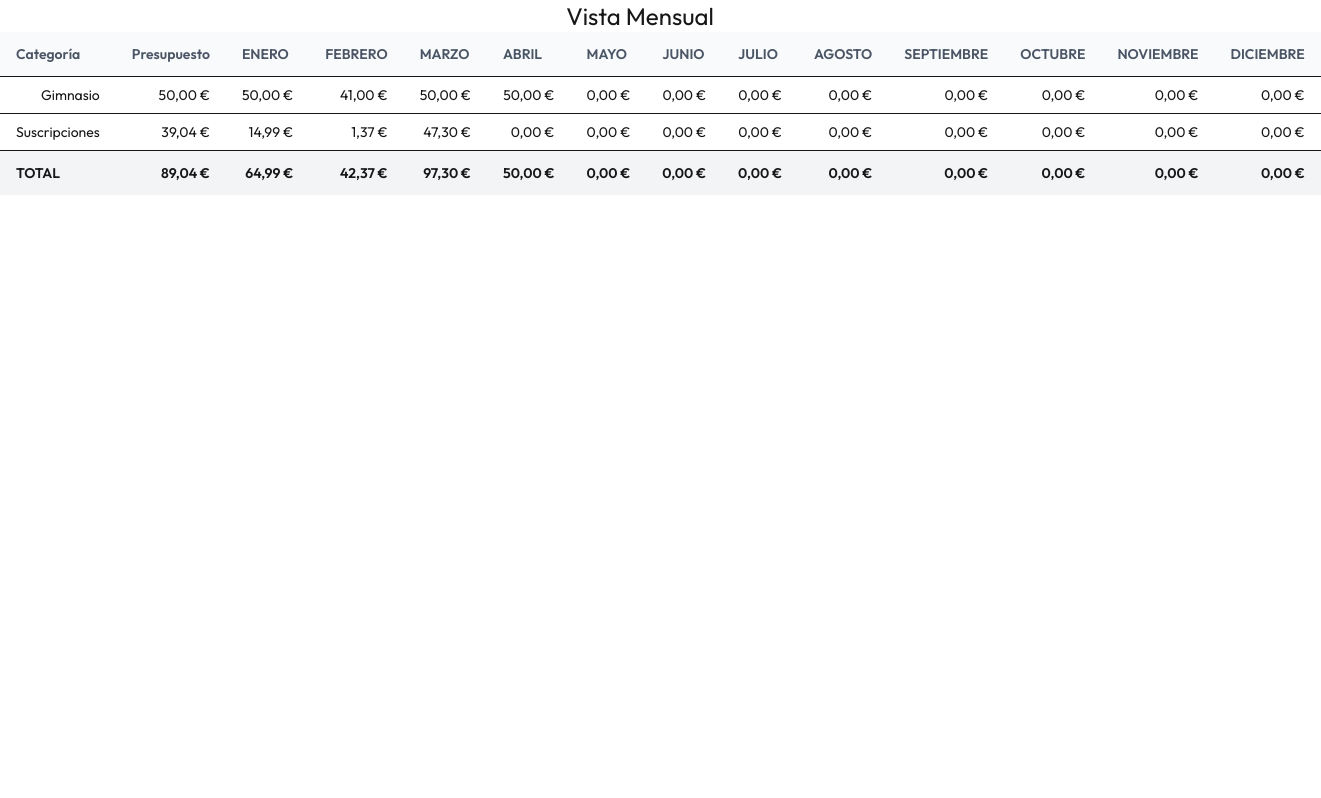
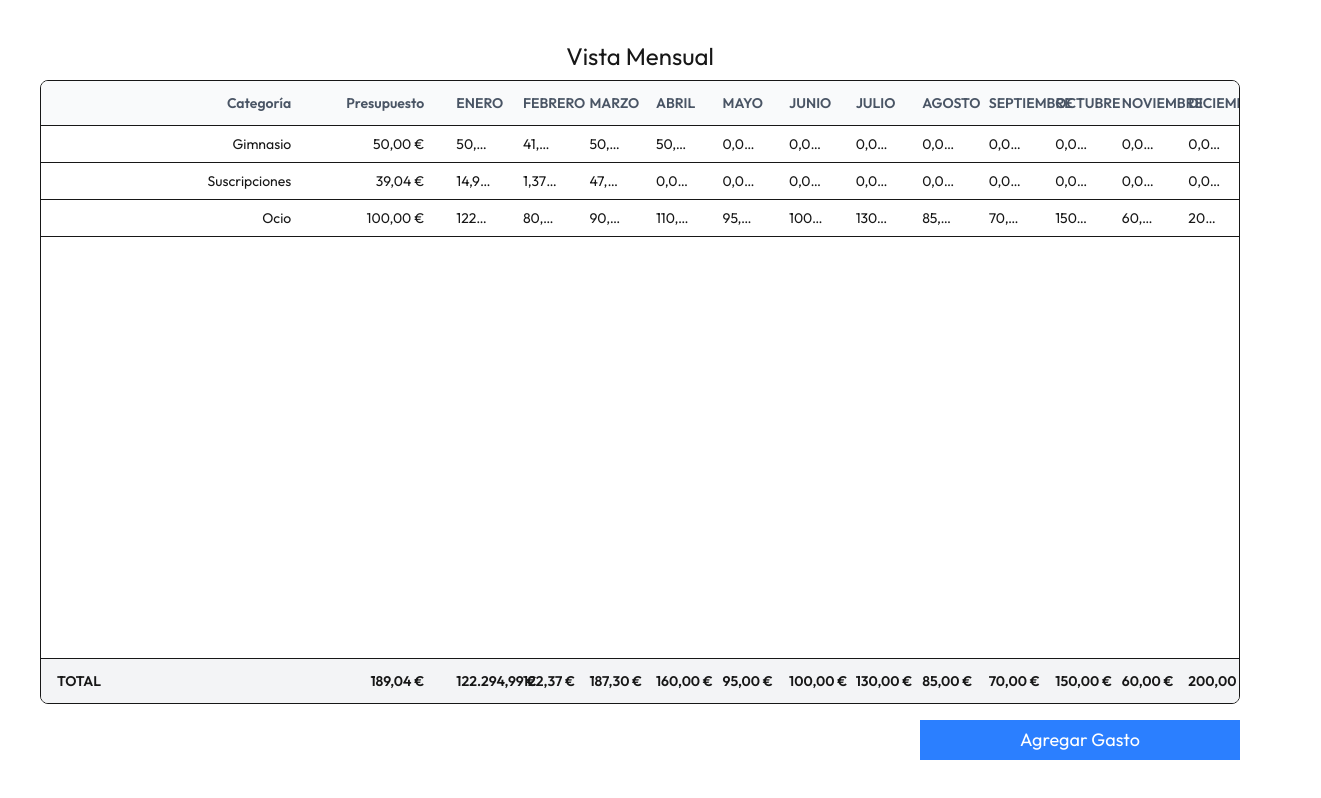
Before and after one commit to DonHonorio/finanzas-frontend, a Next.js app: page /vista-mensual in a window 1280 px wide. Shown: the whole page, 1321 px wide, since content can reach past the window. Built offline with nearby package versions, Linux system fonts and the light colour scheme.

Commit message:
dashboard básico creado sin diseño

```diff
--- a/app/vista-mensual/page.tsx
+++ b/app/vista-mensual/page.tsx
@@ -1,14 +1,28 @@
 import { Dashboard } from "@/components/vista-mensual/dashboard";
 
-export default function page() {
+export default function Page() {
+  return (
+    <div className="h-screen p-10 box-border">
+      <div className="h-full flex flex-col">
 
+        {/* TÍTULO */}
+        <header className="h-10 text-2xl text-center shrink-0">
+          Vista Mensual
+        </header>
 
+        {/* CONTENIDO PRINCIPAL */}
+        <main className="flex-1 overflow-hidden">
+          <Dashboard />
+        </main>
 
-    return (
-        <>
-            <div className="text-2xl text-center">Vista Mensual</div>
+        {/* BOTÓN */}
+        <footer className="h-10 mt-4 flex justify-end shrink-0">
+          <button className="w-80 bg-blue-500 text-white text-lg">
+            Agregar Gasto
+          </button>
+        </footer>
 
-            <Dashboard />
-        </>
-    )
+      </div>
+    </div>
+  );
 }
--- a/components/vista-mensual/dashboard.tsx
+++ b/components/vista-mensual/dashboard.tsx
@@ -10,29 +10,42 @@ import {
 } from '@tanstack/react-table'
 import { CategoryRow, Month } from '@/src/types/dashboard-types'
 import { data } from '@/src/mock-data'
+import { TableBody } from './table-body'
+import { TableFooter } from './table-footer'
+import { TableHeader } from './table-header'
 
-const months: Month[] = [
+export const months: Month[] = [
     'enero', 'febrero', 'marzo', 'abril', 'mayo', 'junio',
     'julio', 'agosto', 'septiembre', 'octubre', 'noviembre', 'diciembre'
 ]
 
-function sumMonth(data: CategoryRow[], month: Month) {
-    return data.reduce((acc, row) => acc + row.months[month], 0)
-}
-
-function sumBudgets(data: CategoryRow[]) {
-    return data.reduce((acc, row) => acc + row.budget, 0)
-}
-
-function formatCurrency(value: number) {
+export function formatCurrency(value: number) {
     return new Intl.NumberFormat('es-ES', {
         style: 'currency',
         currency: 'EUR',
     }).format(value)
 }
 
+export const columnWidths: Record<string, string> = {
+    name: '20%',
+    budget: '10%',
+    enero: '5%',
+    febrero: '5%',
+    marzo: '5%',
+    abril: '5%',
+    mayo: '5%',
+    junio: '5%',
+    julio: '5%',
+    agosto: '5%',
+    septiembre: '5%',
+    octubre: '5%',
+    noviembre: '5%',
+    diciembre: '5%',
+}
+
 
 export function Dashboard() {
+
     const columns = useMemo<ColumnDef<CategoryRow>[]>(() => [
         {
             accessorKey: 'name',
@@ -58,54 +71,23 @@ export function Dashboard() {
     })
 
     return (
-        <table className="w-full border-collapse text-sm">
-            <thead className="bg-gray-50 border-b">
-                {table.getHeaderGroups().map(hg => (
-                    <tr key={hg.id}>
-                        {hg.headers.map(header => (
-                            <th
-                                key={header.id}
-                                className="px-4 py-3 text-left font-semibold text-gray-600"
-                            >
-                                {flexRender(header.column.columnDef.header, header.getContext())}
-                            </th>
-                        ))}
-                    </tr>
-                ))}
-            </thead>
+        <div className="h-full flex flex-col border rounded-lg overflow-hidden">
 
-            <tbody>
-                {table.getRowModel().rows.map(row => (
-                    <tr
-                        key={row.id}
-                        className="border-b hover:bg-gray-50 transition"
-                    >
-                        {row.getVisibleCells().map(cell => (
-                            <td
-                                key={cell.id}
-                                className="px-4 py-2 text-right whitespace-nowrap"
-                            >
-                                {flexRender(cell.column.columnDef.cell, cell.getContext())}
-                            </td>
-                        ))}
-                    </tr>
-                ))}
-            </tbody>
+            {/* HEADER */}
+            <div className="shrink-0">
+                <TableHeader table={table} />
+            </div>
 
-            <tfoot className="bg-gray-100 font-semibold">
-                <tr>
-                    <td className="px-4 py-3 text-left">TOTAL</td>
-                    <td className="px-4 py-3 text-right">
-                        {formatCurrency(sumBudgets(data))}
-                    </td>
-                    {months.map(m => (
-                        <td key={m} className="px-4 py-3 text-right">
-                            {formatCurrency(sumMonth(data, m))}
-                        </td>
-                    ))}
-                </tr>
-            </tfoot>
-        </table>
+            {/* BODY (scrollable) */}
+            <div className="flex-1 overflow-auto">
+                <TableBody table={table} />
+            </div>
 
+            {/* FOOTER (fixed abajo) */}
+            <div className="shrink-0 sticky bottom-0 z-10">
+                <TableFooter table={table} />
+            </div>
+
+        </div>
     )
 }
--- /dev/null
+++ b/components/vista-mensual/table-body.tsx
@@ -0,0 +1,36 @@
+import { flexRender, Table } from "@tanstack/react-table";
+import { columnWidths } from "./dashboard";
+import { CategoryRow } from "@/src/types/dashboard-types";
+
+export function TableBody({ table }: { table: Table<CategoryRow> }) {
+    return (
+        <table className="w-full table-fixed border-collapse text-sm">
+            <colgroup>
+                {table.getAllLeafColumns().map(col => (
+                    <col
+                        key={col.id}
+                        style={{ width: columnWidths[col.id] }}
+                    />
+                ))}
+            </colgroup>
+
+            <tbody>
+                {table.getRowModel().rows.map(row => (
+                    <tr key={row.id} className="border-b hover:bg-gray-50">
+                        {row.getVisibleCells().map(cell => (
+                            <td
+                                key={cell.id}
+                                className="px-4 py-2 text-right whitespace-nowrap overflow-hidden text-ellipsis"
+                            >
+                                {flexRender(
+                                    cell.column.columnDef.cell,
+                                    cell.getContext()
+                                )}
+                            </td>
+                        ))}
+                    </tr>
+                ))}
+            </tbody>
+        </table>
+    )
+}
--- /dev/null
+++ b/components/vista-mensual/table-footer.tsx
@@ -0,0 +1,42 @@
+import { columnWidths, formatCurrency, months } from "./dashboard";
+import { data } from "@/src/mock-data";
+import { CategoryRow, Month } from "@/src/types/dashboard-types";
+import { Table } from "@tanstack/react-table";
+
+function sumMonth(data: CategoryRow[], month: Month) {
+    return data.reduce((acc, row) => acc + row.months[month], 0)
+}
+
+function sumBudgets(data: CategoryRow[]) {
+    return data.reduce((acc, row) => acc + row.budget, 0)
+}
+
+export function TableFooter({ table }: { table: Table<CategoryRow> }) {
+    return (
+        <table className="w-full table-fixed border-collapse text-sm bg-gray-100 font-semibold border-t">
+            <colgroup>
+                {table.getAllLeafColumns().map(col => (
+                    <col
+                        key={col.id}
+                        style={{ width: columnWidths[col.id] }}
+                    />
+                ))}
+            </colgroup>
+
+            <tfoot>
+                <tr>
+                    <td className="px-4 py-3 text-left">TOTAL</td>
+                    <td className="px-4 py-3 text-right">
+                        {formatCurrency(sumBudgets(data))}
+                    </td>
+                    {months.map(m => (
+                        <td key={m} className="px-4 py-3 text-right">
+                            {formatCurrency(sumMonth(data, m))}
+                        </td>
+                    ))}
+                </tr>
+            </tfoot>
+        </table>
+
+    )
+}
--- /dev/null
+++ b/components/vista-mensual/table-header.tsx
@@ -0,0 +1,36 @@
+import { flexRender, Table } from "@tanstack/react-table";
+import { columnWidths } from "./dashboard";
+import { CategoryRow } from "@/src/types/dashboard-types";
+
+export function TableHeader({ table }: { table: Table<CategoryRow> }) {
+    return (
+        <table className="w-full border-collapse text-sm table-fixed">
+            <colgroup>
+                {table.getAllLeafColumns().map(col => (
+                    <col
+                        key={col.id}
+                        style={{ width: columnWidths[col.id] }}
+                    />
+                ))}
+            </colgroup>
+
+            <thead className="bg-gray-50 border-b">
+                {table.getHeaderGroups().map(hg => (
+                    <tr key={hg.id}>
+                        {hg.headers.map(header => (
+                            <th
+                                key={header.id}
+                                className="px-4 py-3 text-end font-semibold text-gray-600"
+                            >
+                                {flexRender(
+                                    header.column.columnDef.header,
+                                    header.getContext()
+                                )}
+                            </th>
+                        ))}
+                    </tr>
+                ))}
+            </thead>
+        </table>
+    )
+}
--- a/src/mock-data.ts
+++ b/src/mock-data.ts
@@ -22,4 +22,14 @@ export const data: CategoryRow[] = [
       septiembre: 0, octubre: 0, noviembre: 0, diciembre: 0,
     },
   },
+  {
+    id: '3',
+    name: 'Ocio',
+    budget: 100,
+    months: {
+      enero: 122230, febrero: 80, marzo: 90, abril: 110,
+      mayo: 95, junio: 100, julio: 130, agosto: 85,
+      septiembre: 70, octubre: 150, noviembre: 60, diciembre: 200,
+    },
+  }
 ]
```
